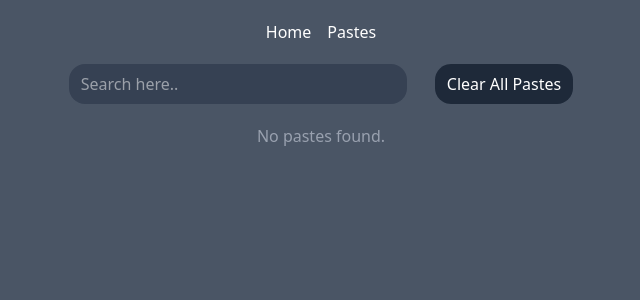
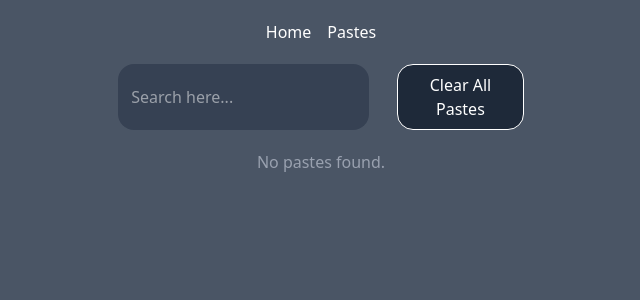
Before and after one commit to Kamal-Kant11/Paste-App, a React (Vite) app: page /pastes in a window 1280 px wide. Shown: the top 300 px of the page, without its empty margins (319-959 px from the left). Built offline with nearby package versions, Linux system fonts and the light colour scheme.

Commit message:
Modularize the Paste and Centralised the UI

```diff
--- a/src/App.jsx
+++ b/src/App.jsx
@@ -1,8 +1,8 @@
 import React from 'react'
 import { createBrowserRouter, RouterProvider } from 'react-router-dom'
-import Home from './pages/Home';
-import Paste from './pages/Paste';
-import ViewPaste from './pages/ViewPaste';
+import Home from './pages/HomePage';
+import Paste from './pages/PastesPage';
+import ViewPaste from './pages/ViewPastePage';
 import Layout from './components/layout/Layout';
 
 const router = createBrowserRouter([
--- /dev/null
+++ b/src/components/paste/PasteActions.jsx
@@ -0,0 +1,77 @@
+import React from "react";
+import toast from "react-hot-toast";
+import { Link } from "react-router-dom";
+import Button from "../ui/Buttton";
+// import Button from "../ui/Button";
+
+const PasteActions = ({ paste, onDelete }) => {
+
+  const sharePaste = () => {
+    if (navigator.share) {
+      navigator
+        .share({
+          title: paste.title,
+          text: paste.content,
+          url: window.location.href,
+        })
+        .catch(() => toast.error("Share failed"));
+    } else {
+      toast.error("Share not supported on this browser");
+    }
+  };
+
+  const copyToClipboard = () => {
+    navigator.clipboard.writeText(paste.content);
+    toast.success("Copied to clipboard");
+  };
+
+  const handleDeleteClick = () => {
+    if (window.confirm(`Delete paste "${paste.title}"?`)) {
+      onDelete(paste._id);
+    }
+  };
+
+  return (
+    <div className="flex flex-row gap-6 justify-center mt-2">
+      {/* Edit button wrapped inside Link */}
+      <Link to={`/?pasteId=${paste._id}`}>
+        <Button className="underline text-blue-300 p-0 bg-transparent border-0 cursor-pointer">
+          Edit
+        </Button>
+      </Link>
+
+      {/* View button wrapped inside Link */}
+      <Link to={`/pastes/${paste._id}`}>
+        <Button className="underline text-blue-300 p-0 bg-transparent border-0 cursor-pointer">
+          View
+        </Button>
+      </Link>
+
+      {/* Delete button */}
+      <Button
+        className="underline text-red-400 p-0 bg-transparent border-0 cursor-pointer"
+        onClick={handleDeleteClick}
+      >
+        Delete
+      </Button>
+
+      {/* Copy button */}
+      <Button
+        className="underline p-0 bg-transparent border-0 cursor-pointer"
+        onClick={copyToClipboard}
+      >
+        Copy
+      </Button>
+
+      {/* Share button */}
+      <Button
+        className="underline p-0 bg-transparent border-0 cursor-pointer"
+        onClick={sharePaste}
+      >
+        Share
+      </Button>
+    </div>
+  );
+};
+
+export default PasteActions;
--- /dev/null
+++ b/src/components/paste/PasteCard.jsx
@@ -0,0 +1,15 @@
+import React from "react";
+import PasteActions from "./PasteActions";
+
+const PasteCard = ({ paste, onDelete }) => {
+  return (
+    <div className="border rounded p-4 bg-gray-700 text-white flex flex-col gap-3 max-w-full break-words">
+      <div className="font-semibold text-lg">{paste.title}</div>
+      <div className="whitespace-pre-wrap">{paste.content}</div>
+      <PasteActions paste={paste} onDelete={onDelete} />
+      <div className="text-sm text-gray-400">{paste.createdAt}</div>
+    </div>
+  );
+};
+
+export default PasteCard;
--- /dev/null
+++ b/src/components/paste/PasteList.jsx
@@ -0,0 +1,20 @@
+import React from "react";
+import PasteCard from "./pasteCard";
+// import PasteCard from "./PasteCard";
+
+
+const PasteList = ({ pastes, onDelete }) => {
+  if (pastes.length === 0) {
+    return <div className="text-center text-gray-400 mt-5">No pastes found.</div>;
+  }
+
+  return (
+    <div className="flex flex-col gap-5 mt-5 w-full max-w-5xl mx-auto">
+      {pastes.map((paste) => (
+        <PasteCard key={paste._id} paste={paste} onDelete={onDelete} />
+      ))}
+    </div>
+  );
+};
+
+export default PasteList;
--- /dev/null
+++ b/src/components/paste/PasteSearch.jsx
@@ -0,0 +1,16 @@
+import React from "react";
+import Input from "../ui/Input";
+
+const PasteSearch = ({ searchTerm, setSearchTerm }) => {
+  return (
+    <Input
+      type="search"
+      placeholder="Search here..."
+      value={searchTerm}
+      onChange={(e) => setSearchTerm(e.target.value)}
+      className="w-[65%]"
+    />
+  );
+};
+
+export default PasteSearch;
--- /dev/null
+++ b/src/components/ui/Buttton.jsx
@@ -0,0 +1,23 @@
+import React from "react";
+
+function Button(props) {
+  const { children, onClick, disabled, className } = props;
+
+  // Basic styling classes
+  const baseClasses = "p-2 rounded-2xl border border-white bg-gray-800 text-white cursor-pointer";
+
+  // If disabled, apply some styles
+  const disabledClasses = disabled ? "opacity-50 cursor-not-allowed" : "";
+
+  return (
+    <button
+      onClick={onClick}
+      disabled={disabled}
+      className={`${baseClasses} ${disabledClasses} ${className ? className : ""}`}
+    >
+      {children}
+    </button>
+  );
+}
+
+export default Button;
--- /dev/null
+++ b/src/components/ui/Input.jsx
@@ -0,0 +1,14 @@
+import React from "react";
+
+function Input(props) {
+  const { className, ...rest } = props;
+
+  return (
+    <input
+      className={`pl-3 bg-gray-700 rounded-2xl text-white outline-none border border-transparent focus:border-white transition-colors ${className ? className : ""}`}
+      {...rest}  // pass all other props like type, value, onChange, placeholder, etc.
+    />
+  );
+}
+
+export default Input;
--- /dev/null
+++ b/src/components/ui/TextArea.jsx
@@ -0,0 +1,14 @@
+import React from "react";
+
+function TextArea(props) {
+  const { className, ...rest } = props;
+
+  return (
+    <textarea
+      className={`p-3 bg-gray-700 rounded-2xl text-white outline-none border border-transparent focus:border-white transition-colors resize-none ${className ? className : ""}`}
+      {...rest}  // pass other props like value, onChange, rows, placeholder, etc.
+    />
+  );
+}
+
+export default TextArea;
--- a/src/pages/Home.jsx
+++ b/src/pages/HomePage.jsx
@@ -64,7 +64,7 @@ const Home = () => {
       content={content}
       setContent={setContent}
       onSubmit={createOrUpdatePaste}
-      isUpdating={!!pasteId}
+      isUpdating={pasteId}
     />
   );
 };
--- a/src/pages/Paste.jsx
+++ /dev/null
@@ -1,109 +0,0 @@
-import React, { useState } from "react";
-import { useDispatch, useSelector } from "react-redux";
-import { removeFromPastes, resetAllPastes } from "../redux/pasteSlice";
-import toast from "react-hot-toast";
-import { Link } from "react-router-dom";
-
-const Paste = () => {
-  const pastes = useSelector((state) => state.paste.pastes);
-  const dispatch = useDispatch();
-  const [searchTerm, setSearchTerm] = useState("");
-
-  const filteredData = pastes.filter((paste) =>
-    paste.title.toLowerCase().includes(searchTerm.toLowerCase())
-  );
-
-  const sharePaste = (paste) => {
-    if (navigator.share) {
-      navigator
-        .share({
-          title: paste.title,
-          text: paste.content,
-          url: window.location.href,
-        })
-        .catch(() => toast.error("Share failed"));
-    } else {
-      toast.error("Share not supported on this browser");
-    }
-  };
-
-  return (
-    <div>
-      <div className="mt-5 flex justify-center gap-7">
-        <input
-          className="pl-3 bg-gray-700 rounded-2xl w-[65%]"
-          type="search"
-          placeholder="Search here.."
-          value={searchTerm}
-          onChange={(e) => setSearchTerm(e.target.value)}
-        />
-
-        <button
-          type="button"
-          className="p-2 bg-gray-800 px-3 rounded-2xl border-white"
-          onClick={() => {
-            if (window.confirm("Are you sure you want to delete ALL pastes?")) {
-              dispatch(resetAllPastes());
-              toast.success("All pastes cleared");
-            }
-          }}
-        >
-          Clear All Pastes
-        </button>
-      </div>
-      <div className="flex flex-col gap-5 mt-5 w-130">
-        {filteredData.length === 0 ? (
-          <div className="text-center text-gray-400">No pastes found.</div>
-        ) : (
-          filteredData.map((paste) => {
-            return (
-              <div
-                className="border flex flex-col gap-1.5 items-center"
-                key={paste._id}
-              >
-                <div>{paste.title}</div>
-                <div className="text-wrap">{paste.content}</div>
-                <div className="flex flex-row gap-6 place-content-evenly">
-                  <button>
-                    <Link to={`/?pasteId=${paste?._id}`}>Edit</Link>
-                  </button>
-                  <button>
-                    <Link to={`/pastes/${paste._id}`}>View</Link>
-                  </button>
-                  <button
-                    onClick={() => {
-                      if (
-                        window.confirm(
-                          `Are you sure you want to delete paste "${paste.title}"?`
-                        )
-                      ) {
-                        dispatch(removeFromPastes(paste._id));
-                      }
-                    }}
-                  >
-                    Delete
-                  </button>
-
-                  <button
-                    onClick={() => {
-                      navigator.clipboard.writeText(paste?.content);
-                      toast.success("copied to clipboard");
-                    }}
-                  >
-                    Copy
-                  </button>
-                  <button type="button" onClick={() => sharePaste(paste)}>
-                    Share
-                  </button>
-                </div>
-                <div>{paste.createdAt}</div>
-              </div>
-            );
-          })
-        )}
-      </div>
-    </div>
-  );
-};
-
-export default Paste;
--- /dev/null
+++ b/src/pages/PastesPage.jsx
@@ -0,0 +1,50 @@
+import React, { useState } from "react";
+import { useDispatch, useSelector } from "react-redux";
+import { removeFromPastes, resetAllPastes } from "../redux/pasteSlice";
+import toast from "react-hot-toast";
+
+import PasteSearch from "../components/paste/PasteSearch";
+import Button from "../components/ui/Buttton";
+import PasteList from "../components/paste/PasteList";
+
+const PastesPage = () => {
+  const pastes = useSelector((state) => state.paste.pastes);
+  const dispatch = useDispatch();
+  const [searchTerm, setSearchTerm] = useState("");
+
+  // Filter pastes by search term
+  const filteredPastes = pastes.filter((paste) =>
+    paste.title.toLowerCase().includes(searchTerm.toLowerCase())
+  );
+
+  // Delete handler passed down to PasteActions via PasteCard and PasteList
+  const handleDelete = (pasteId) => {
+    dispatch(removeFromPastes(pasteId));
+    toast.success("Paste Deleted");
+  };
+
+  // Clear all pastes handler
+  const handleClearAll = () => {
+    if (window.confirm("Are you sure you want to delete ALL pastes?")) {
+      dispatch(resetAllPastes());
+      toast.success("All pastes cleared");
+    }
+  };
+
+  return (
+    <div>
+      <div className="mt-5 flex justify-center gap-7">
+        {/* Search Bar */}
+        <PasteSearch searchTerm={searchTerm} setSearchTerm={setSearchTerm} />
+
+        {/* Clear All Pastes Button */}
+        <Button onClick={handleClearAll}>Clear All Pastes</Button>
+      </div>
+
+      {/* List of Pastes */}
+      <PasteList pastes={filteredPastes} onDelete={handleDelete} />
+    </div>
+  );
+};
+
+export default PastesPage;
```
Also changed, not shown: src/pages/ViewPastePage.jsx (renamed from src/pages/ViewPaste.jsx).
